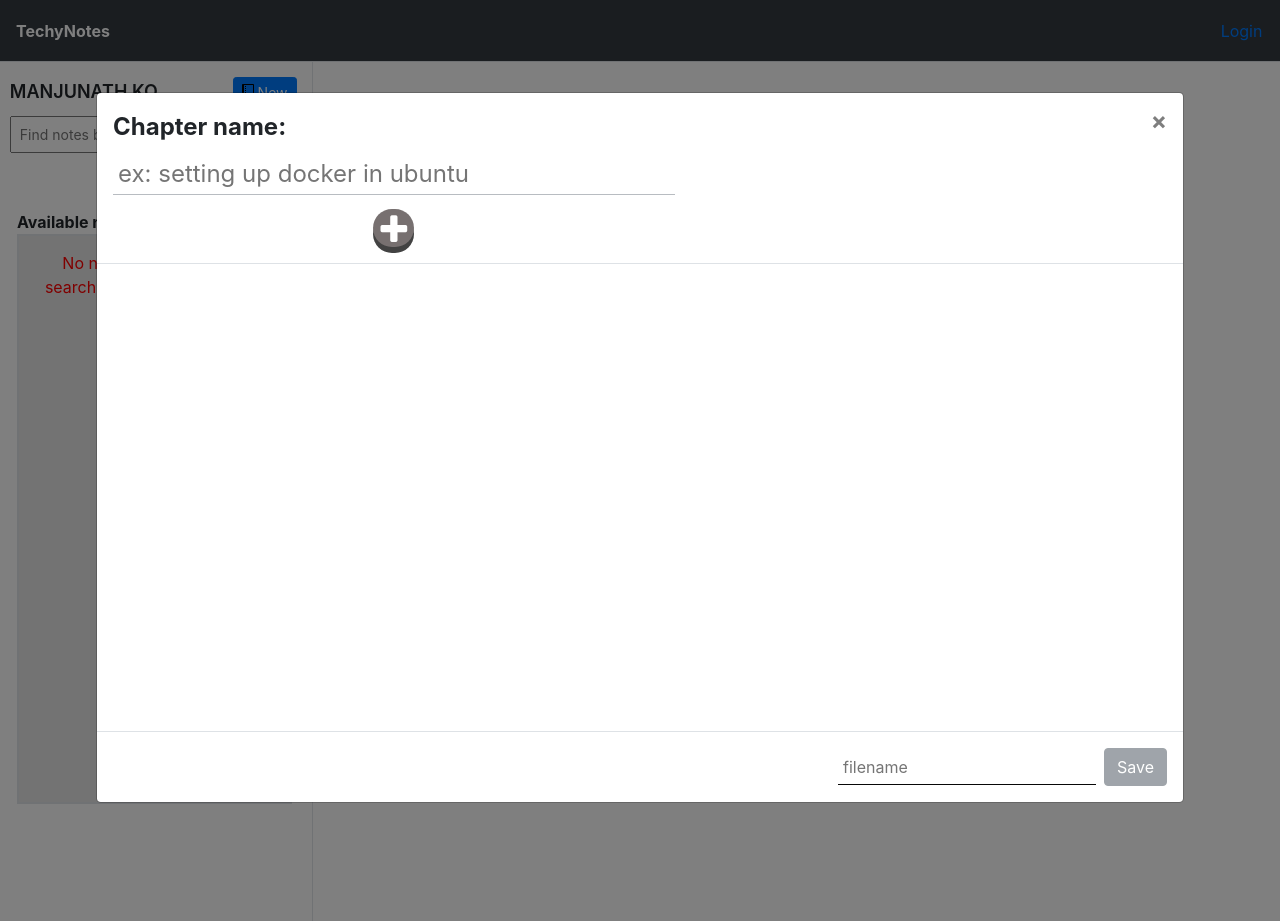
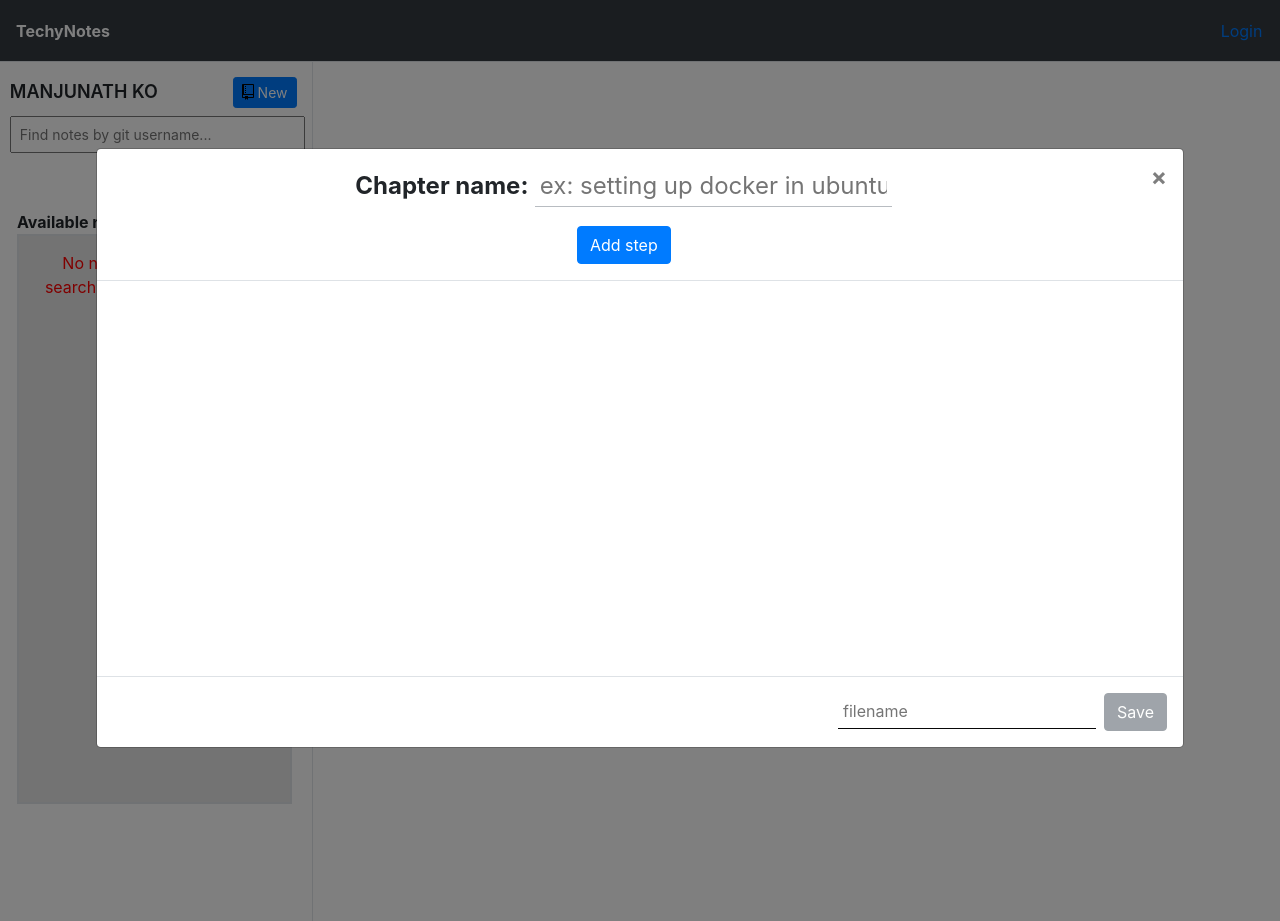
Before and after one commit to kom3/Techynotes_Django_beta, a Django app: page /techynotes/ in a window 1280 px wide, after a click on "New". Run offline with Django 3.2, Linux system fonts and the light colour scheme; some libraries are stand-ins or nearby versions.

Commit message:
made changes in UI

```diff
--- a/mainscreen/static/css/mainscreen.css
+++ b/mainscreen/static/css/mainscreen.css
@@ -19,11 +19,15 @@ body {
     height: 100vh !important;
     background-color: #ffffff;
 }
-
 .rightpane-display-area{
     overflow-y: scroll;
     height: 94%;
 
+}
+
+.modal-title{
+    width: 100%;
+    text-align: center;
 }
 
 /* mobile responsiveness */
@@ -240,7 +244,7 @@ ul li:hover{
 }
 .chaptername{
     height: 42px;
-    width: 100%;
+    width: 35%;
     padding: 5px;
     border: none;
     border-bottom: solid 1px #b8bcc1;
@@ -262,7 +266,7 @@ input:focus{
 
 .notearea{
     overflow: scroll;
-    height: 435px;
+    height: 363px;
     width: 100%;
 }
 
--- a/mainscreen/templates/homepage.html
+++ b/mainscreen/templates/homepage.html
@@ -79,8 +79,9 @@
                         <label for=""><b>Chapter name:</b></label>
                         <input class="chaptername" type="text" placeholder="ex: setting up docker in ubuntu">
                         <div class="toolbar">
-                            <div class="tool-item add-btn" onclick="mainscreen.add_step()"><i class="fa fa-plus"
-                                    aria-hidden="true" style="font-size:34px;color:#ffffff"></i></div>
+                            <!-- <div class="tool-item add-btn" onclick="mainscreen.add_step()"><i class="fa fa-plus"
+                                    aria-hidden="true" style="font-size:34px;color:#ffffff"></i></div> -->
+                                    <button class="btn btn-primary" onclick="mainscreen.add_step()">Add step</button>
                         </div>
                     </h4>
                     <button id="saveclose" type="button" class="close" data-dismiss="modal">&times;</button><br>
--- a/mainscreen/views.py
+++ b/mainscreen/views.py
@@ -19,11 +19,9 @@ def home(request):
 
 def loadnote(request):
     filename = request.GET.get('filename')
-    print(filename)
     file_path = os.path.join(os.path.abspath("."),"mainscreen","mynotes",filename)
     with open(file_path,"r") as f:
         file_data = f.readlines()
-        print(file_data)
     return HttpResponse(file_data)
 
 def search_user(request):
@@ -48,8 +46,6 @@ def save_file(request):
     filename = filename+".html"
     file_data = request.GET.get("finalbody")
     path = os.path.join(os.path.abspath("."),"mainscreen","mynotes",filename)
-    print(filename+"\n\n"+file_data)
-
     try:
         with open(path, "w") as f:
             f.write(file_data)
@@ -61,9 +57,8 @@ def save_file(request):
         return HttpResponse("success")
 
 def push_to_git(request):
-    print("pushing code to git...")
-    user = "kom3"
-    password = "mygitmybut@1"
+    user = ""
+    password = ""
     g = Github(user,password)
     repo = g.get_user().get_repo('_techynotes')
     html_list = []
@@ -74,9 +69,6 @@ def push_to_git(request):
         if file.endswith(".html"):
             html_list.append(os.path.join(os.path.abspath("."),"mainscreen","mynotes",file))
             file_names.append(file)
-    print(html_list)
-    print("\n\n")
-    print(file_names)
     commit_message = 'created on '+today.strftime("%d/%m/%Y")
     master_ref = repo.get_git_ref('heads/master')
     master_sha = master_ref.object.sha
@@ -95,7 +87,6 @@ def push_to_git(request):
     master_ref.edit(commit.sha)
 
 def fetch_user_notes(request):
-    print("fetching notes...")
     GHUSER = request.GET.get('username')
     fetch = ""
     destination = os.path.join(os.path.abspath("."),"mainscreen","mynotes")
@@ -106,18 +97,15 @@ def fetch_user_notes(request):
         if (response_code == 200):
             repojson_list = repodata.json()
             num_of_repos = len(repojson_list)
-            # print("num of repos: ",num_of_repos)
             repositories = []
             for i in range(0, num_of_repos):
                 repositories.append(repojson_list[i]["name"])
-            print(repositories)
             if "_techynotes" in repositories:
                 repo_url = "https://github.com/"+GHUSER+"/_techynotes.git"
                 temp_dir = os.path.join(os.getcwd(), "tempdir/_techynotes")
                 if (os.path.exists(temp_dir)):
                     shutil.rmtree(temp_dir)
                 os.makedirs(temp_dir)
-                print("cloning...")
                 branch = "master"
                 Repo.clone_from(repo_url, temp_dir, branch=branch)
                 source = temp_dir
@@ -135,7 +123,6 @@ def fetch_user_notes(request):
     for each in notes:
         if each.endswith(".html"):
             html_notes.append(each.split(".")[0])
-    print(html_notes)
     if(fetch == "success"):
         response = {"status": "success", "repo_list": html_notes}
         return HttpResponse(json.dumps(response), content_type="application/json")
```
Also changed, not shown: mainscreen/static/js/mainscreen.js (+0 -8 lines), mainscreen/static/images/clone.gif (added), mainscreen/static/images/repos_loading.gif (added).
